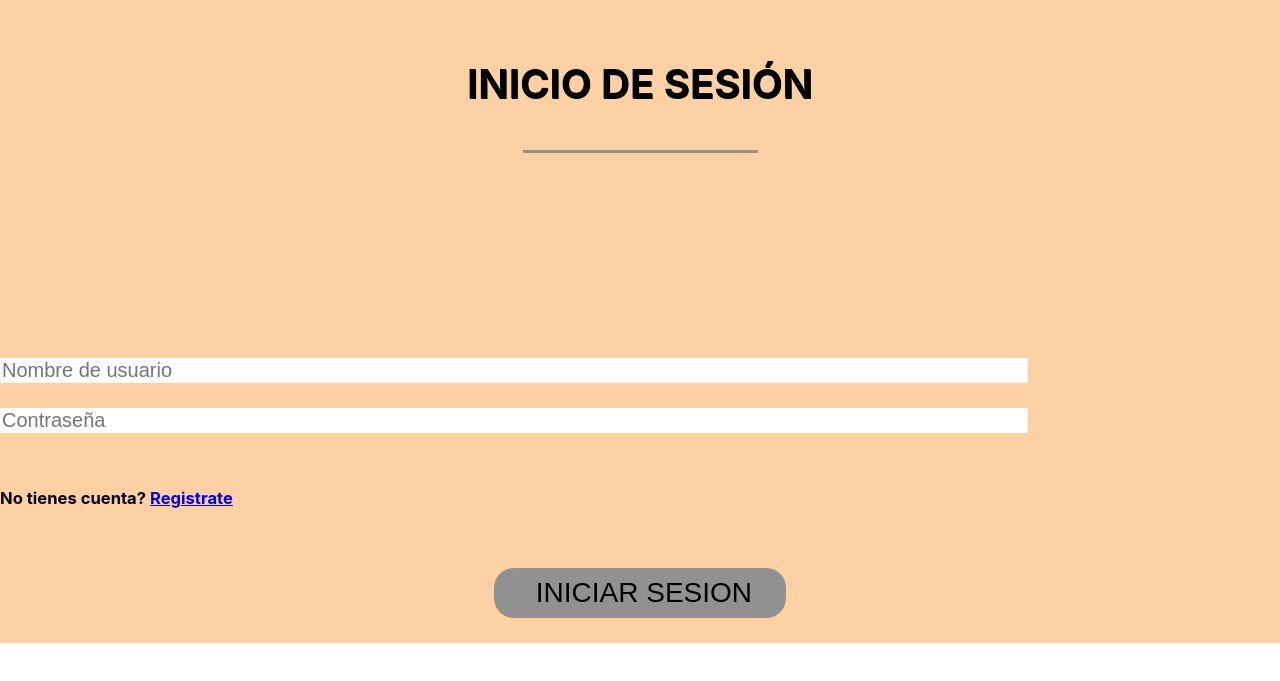
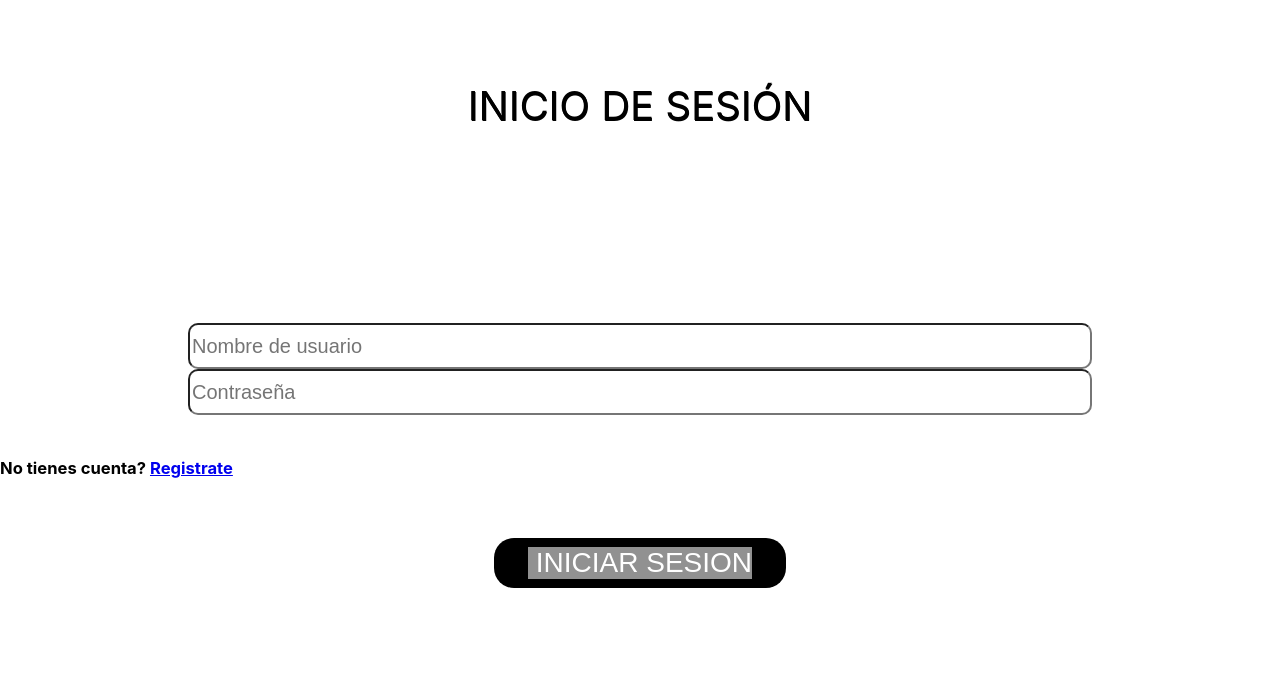
Before and after one commit to YannickNepo/ParkInn, a React (Create React App) app: page /login in a window 1280 px wide. Shown: the part 111-792 px from the top of the page. Built offline with nearby package versions, Linux system fonts and the light colour scheme.

Commit message:
cambio un poco

```diff
--- a/src/Paginas/Home/PaginaInicio.css
+++ b/src/Paginas/Home/PaginaInicio.css
@@ -4,34 +4,34 @@
 
     }
 
-.BotonR-I {
+.BotonR-I button{
     height: 500px;
     display: flex;
     flex-direction: column;
     align-items: center;
-    gap: 10px;
-
- }
-
- .BotonR-I button{
+    gap: 20px;
+    border-radius: 10px;
     height: 40px;
     padding: 10px 15px;
     margin: 2px 1px;
     width: 200px;
+    background-color: rgba(40, 123, 144, 1);
 
-}
+ }
+
 
 #btn_r{
-    border: 0ch;
+    background-color: white;
 
 }
 #btn_is{
-    border: 0ch;
+    background-color: blue;
 
 }
 
 
 
 .Home{
-    height: 100%;
+    height: 100vh;
+    width: 100vw;
 }
--- a/src/Paginas/Login/Login.css
+++ b/src/Paginas/Login/Login.css
@@ -1,27 +1,23 @@
 .contenedor-login{
     display: flex;
     font-size: 20px;
-    background-color: #FDD1A3;
-    margin: 0;
-    padding: 0;
-    overflow: hidden;
+    height: 100vh;
+    width: 100vw;
+    background-color: 2193B0;
 }
-
-
-
 
 .titulo{
     margin-top: 15%;
-    font-weight: 700;
+    font-weight: 38px;
     text-align: center;
-    line-height: 5px;
-    text-shadow: 0.5px 0.5px 0px black;
+
 }
 .info{
-    width: 100%;
+    width: 100vh;
     font-size: 100%;
     line-height: 50px;
     font-weight: bold;
+
 }
 
 .contenedor-texto-login{
@@ -29,9 +25,8 @@
 }
 .input-login{
     width: 80%;
-    border: none;
-    outline: none;
     font-size: 20px;
+    border-radius: 3px;
 }
 
 .boton{
@@ -39,11 +34,9 @@
     display: flex;
     align-items: center;
     justify-content: center;
-    background-color:  #919191;
-    border: none;
+    background-color:  black;
     border-radius: 20px;
-    font-family: "PT Sans", sans-serif;
-    color: #000000;
+    font-family: "Bold";
     font-size: 28px;
     width: 292px;
     height: 50px;
@@ -57,23 +50,3 @@
 .boton-texto{
     background-color: #919191;
 }
-
-.barra-abajo{
-    width: 235px;
-    height: 3px;
-    background-color: #919191;
-    border: #919191;
-    margin-top: 5%;
-
-}
-
-
-
-.barra-input{
-    width: 80%;
-    height: 1px;
-    background-color: black;
-    border: black;
-    margin-top: -2%;
-    float: left;
-}
--- a/src/Paginas/Login/Login.js
+++ b/src/Paginas/Login/Login.js
@@ -15,13 +15,10 @@ export default function LoginPage(){
       <div className='info'>
 
         <h1 className='titulo'>INICIO DE SESIÓN
-          <hr className='barra-abajo'></hr>
         </h1>
         <div className='contenedor-texto-login'>
           <input className='input-login'type='text' placeholder="Nombre de usuario"></input>
-          <hr className='barra-input'></hr>
           <input className='input-login'type='password' placeholder="Contraseña"></input>
-          <hr className='barra-input'></hr>
           <h5>No tienes cuenta? <Link to="/register">Registrate</Link></h5>
         </div>
         <button type="button" className="boton" onClick={redirectToAnotherRoute}>
--- a/src/Paginas/Registrarse/Registrarse.css
+++ b/src/Paginas/Registrarse/Registrarse.css
@@ -1,21 +1,15 @@
 .contenedor-login{
     display: flex;
     font-size: 20px;
-    background-color: 2193B0;
     margin: 0;
     padding: 0;
     overflow: hidden;
     height: 100%;
 }
 
-
-
-
 .titulo{
-    margin-top: 15%;
-    font-weight: 700;
+    font-weight: 400;
     text-align: center;
-    line-height: 5px;
     text-shadow: 0.5px 0.5px 0px black;
 }
 .info{
@@ -29,22 +23,25 @@
     margin-top: 15%;
 }
 .input-login{
-    width: 80%;
-    border: none;
-    outline: none;
+    margin: auto;
+    width: 70%;
     font-size: 20px;
+    height: 40px;
+    border-radius: 10px;
+    display: block;
+    gap: 10px;
+
 }
 
 .boton{
     margin-top: 70px;
     display: flex;
     align-items: center;
-    justify-content: center;
-    background-color:  #919191;
+    background-color: black;
     border: none;
     border-radius: 20px;
     font-family: "PT Sans", sans-serif;
-    color: #000000;
+    color: white;
     font-size: 28px;
     width: 292px;
     height: 50px;
@@ -53,19 +50,6 @@
     transform: translate(-50%, -50%);
 }
 
-
-.boton-texto{
-    background-color: 2193B0;
-}
-
-.barra-abajo{
-    width: 235px;
-    height: 3px;
-    background-color: #919191;
-    border: #919191;
-    margin-top: 5%;
-
-}
 
 
 
--- a/src/Paginas/Registrarse/Registrarse.js
+++ b/src/Paginas/Registrarse/Registrarse.js
@@ -18,17 +18,14 @@ export default function RegisterPage(){
         </h1>
         <div className='contenedor-texto-login'>
             <input className='input-login' type='text' placeholder="Nombre de usuario"></input>
-          <hr className='barra-input'></hr>
           <input className='input-login' type='mail' placeholder="Email"></input>
-          <hr className='barra-input'></hr>
           <div>
             <input className='input-login' type='password' placeholder="Contraseña"></input>
           </div>
-          <hr className='barra-input'></hr>
           <h5>Ya tienes cuenta? <Link to="/login">Inicia sesión</Link></h5>
         </div>
         <button type="button" className="boton" onClick={redirectToAnotherRoute}>
-          <p className="boton-texto">&nbsp;&nbsp;REGISTRARSE</p>
+          <p className="boton-texto">REGISTRARSE</p>
         </button>
        </div>
      </div>
```
